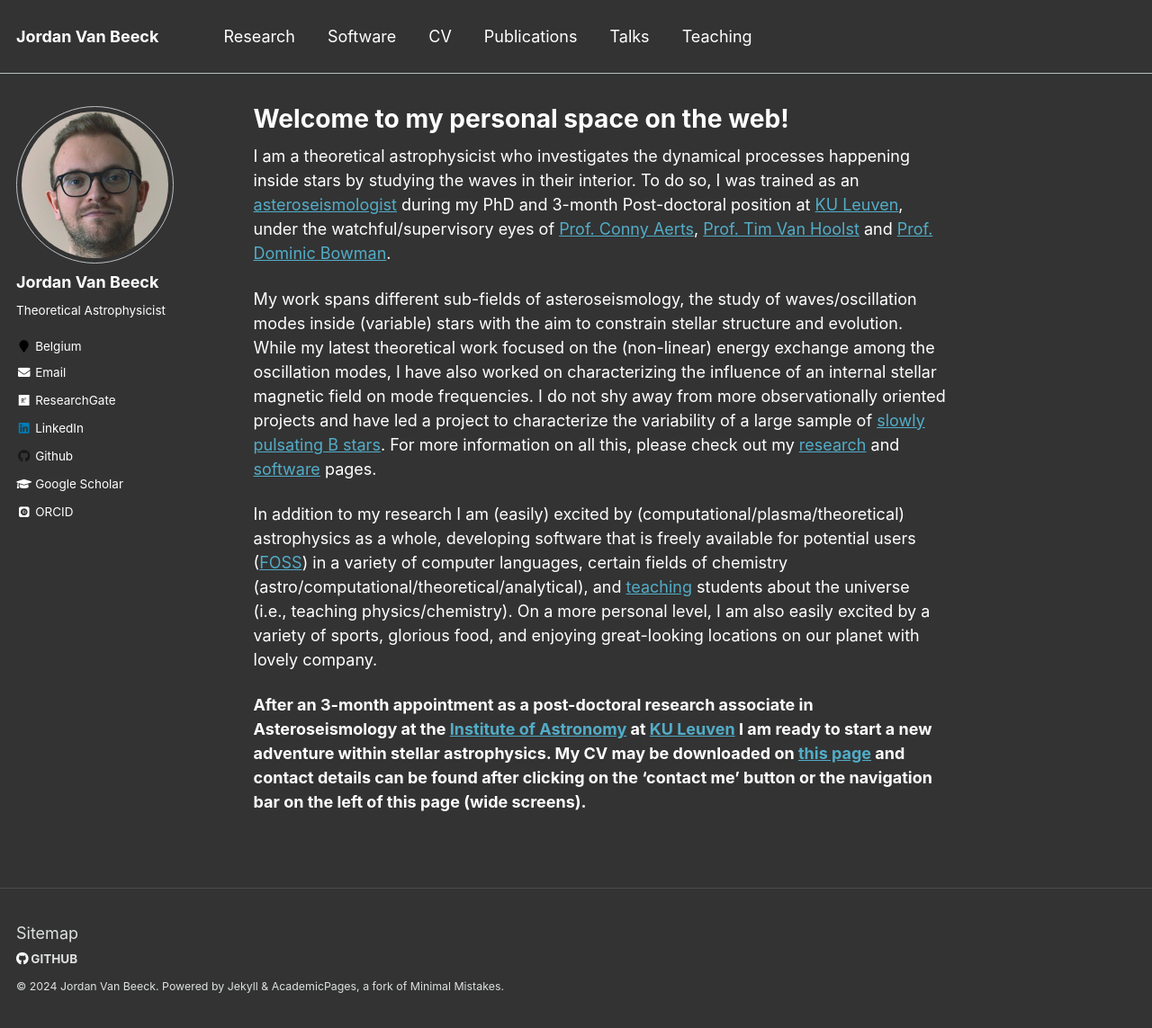
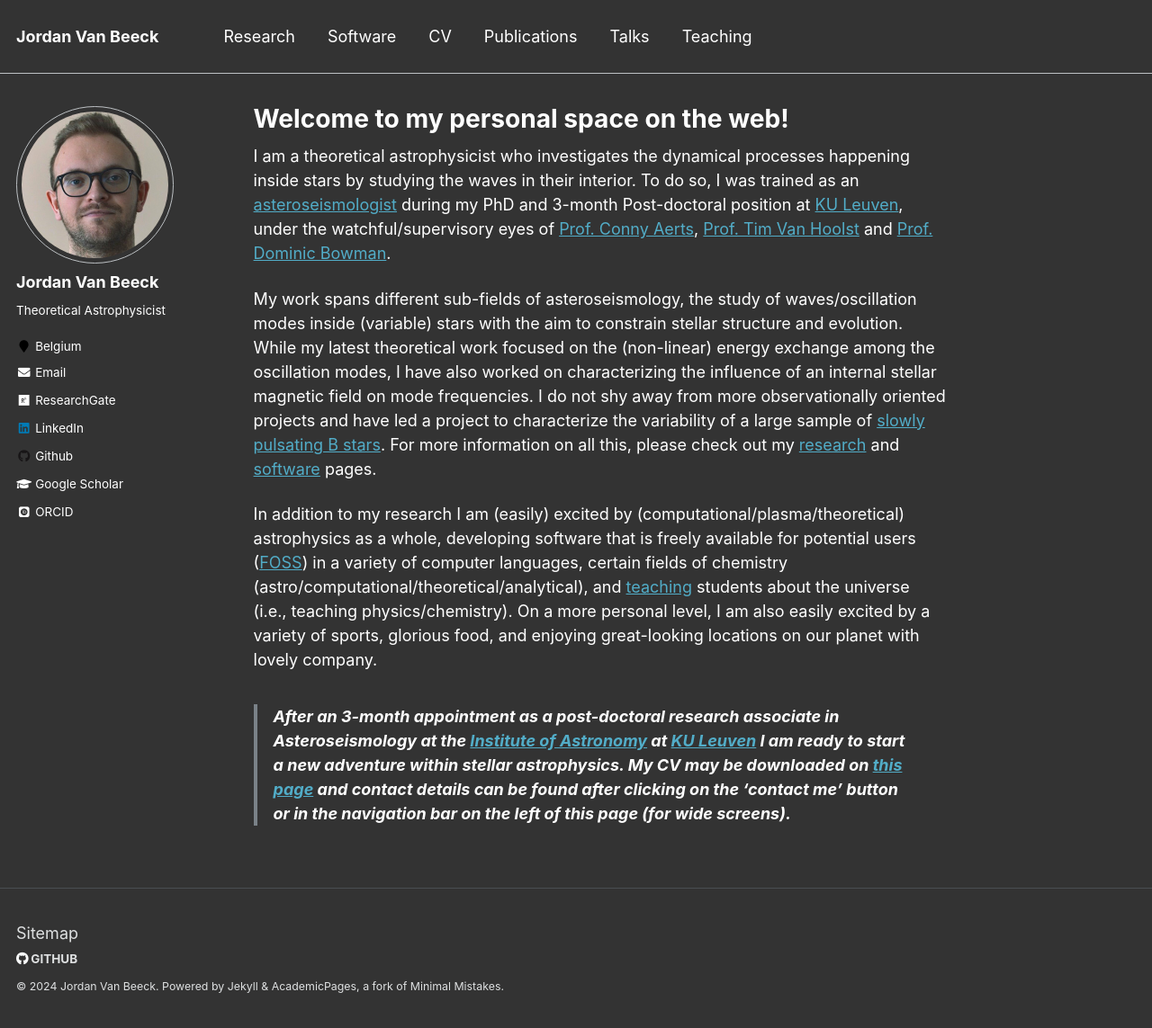
Before and after one commit to JVB11/jvb11.github.io, a Jekyll site: the page built from _pages/about.md, in a window 1280 px wide and 1143 px high. Shown: the whole window at 90% size. Built offline with Jekyll 4.4.1, drawn with Linux system fonts in a browser that asks for light colours; emoji names are drawn with the system emoji font; some web fonts are replaced.

Commit message:
highlight job hunt text

```diff
--- a/_pages/about.md
+++ b/_pages/about.md
@@ -19,7 +19,7 @@
 In addition to my research I am (easily) excited by (computational/plasma/theoretical) astrophysics as a whole, developing software that is freely available for potential users ([FOSS](https://en.wikipedia.org/wiki/Free_and_open-source_software)) in a variety of computer languages, certain fields of chemistry (astro/computational/theoretical/analytical), and [teaching](https://jvb11.github.io/teaching) students about the universe (i.e., teaching physics/chemistry).
 On a more personal level, I am also easily excited by a variety of sports, glorious food, and enjoying great-looking locations on our planet with lovely company.
 
-**After an 3-month appointment as a post-doctoral research associate in Asteroseismology at the [Institute of Astronomy](https://fys.kuleuven.be/ster) at [KU Leuven](https://www.kuleuven.be/english/) I am ready to start a new adventure within stellar astrophysics. My CV may be downloaded on [this page](https://jvb11.github.io/cv) and contact details can be found after clicking on the 'contact me' button or the navigation bar on the left of this page (wide screens).**
+> **After an 3-month appointment as a post-doctoral research associate in Asteroseismology at the [Institute of Astronomy](https://fys.kuleuven.be/ster) at [KU Leuven](https://www.kuleuven.be/english/) I am ready to start a new adventure within stellar astrophysics. My CV may be downloaded on [this page](https://jvb11.github.io/cv) and contact details can be found after clicking on the 'contact me' button or in the navigation bar on the left of this page (for wide screens).**
 
 <!-- I was a Research Associate in Asteroseismology at the [Institute of Astronomy](https://fys.kuleuven.be/ster) at [KU Leuven](https://www.kuleuven.be/english/), Belgium until December 2023, after having finished my Ph. D. in September 2023, and am now exploring opportunities to continue my research career. I earned my B. Sc. and M. Sc. in Chemistry ('Chemie') from the [University of Antwerp](https://www.uantwerpen.be/en/) and my M. Sc. and Ph. D. in Astronomy & Astrophysics from [KU Leuven](https://www.kuleuven.be/english/). -->
 
```
